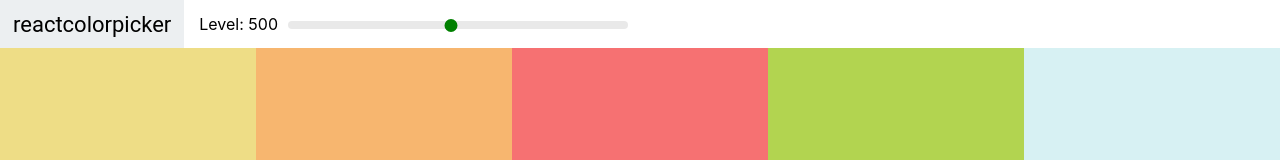
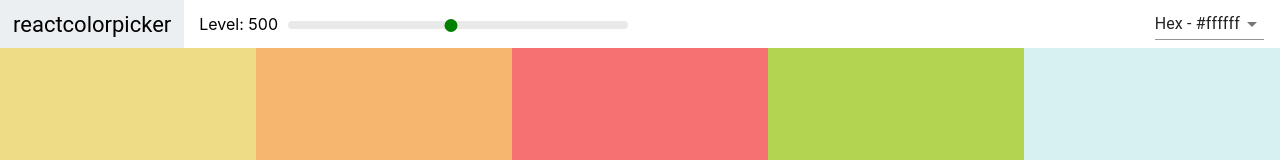
Before and after one commit to mjrdnr/color-project, a React (Create React App) app: page / in a window 1280 px wide. Shown: the top 160 px of the page. Built offline with nearby package versions, Linux system fonts and the light colour scheme.

Commit message:
Add MaterialUI and Snackbar

```diff
--- a/package.json
+++ b/package.json
@@ -3,6 +3,8 @@
   "version": "0.1.0",
   "private": true,
   "dependencies": {
+    "@material-ui/core": "^4.10.2",
+    "@material-ui/icons": "^4.9.1",
     "@testing-library/jest-dom": "^4.2.4",
     "@testing-library/react": "^9.5.0",
     "@testing-library/user-event": "^7.2.1",
--- a/src/ColorHelpers.js
+++ b/src/ColorHelpers.js
@@ -21,7 +21,7 @@
                 id: color.name.toLowerCase().replace(/ /g, "-"),
                 hex: scale[i],
                 rgb: chroma(scale[i]).css(),
-                rgba: chroma(scale[i]).css().replace("rgba", "rgba").replace(")", ",1.0)")
+                rgba: chroma(scale[i]).css().replace("rgb", "rgba").replace(")", ",1.0)")
             })
         }
     }
--- a/src/Navbar.css
+++ b/src/Navbar.css
@@ -48,3 +48,8 @@
     margin-left: -7px;
     margin-top: -2px;
 }
+
+.select-container {
+    margin-left: auto;
+    margin-right: 1rem;
+}
--- a/src/Navbar.js
+++ b/src/Navbar.js
@@ -1,12 +1,35 @@
 import React, { Component } from 'react'
+import Select from '@material-ui/core/Select'
+import MenuItem from '@material-ui/core/MenuItem'
+import Snackbar from '@material-ui/core/Snackbar'
+import CloseIcon from '@material-ui/icons/Close'
+import { IconButton } from '@material-ui/core'
 import 'rc-slider/assets/index.css';
 import Slider from 'rc-slider';
 import './Navbar.css'
 
 
+
 class Navbar extends Component {
+    constructor(props) {
+        super(props);
+        this.state = { format: 'hex', open: false };
+        this.handleFormatChange = this.handleFormatChange.bind(this);
+        this.closeSnackbar = this.closeSnackbar.bind(this);
+    }
+
+    handleFormatChange(e) {
+        this.setState({ format: e.target.value, open: true });
+        this.props.handleChange(e.target.value);
+    }
+
+    closeSnackbar() {
+        this.setState({ open: false })
+    }
+
     render() {
         const { level, changeLevel } = this.props;
+        const { format } = this.state;
         return (
             <header className="Navbar">
                 <div className="logo">
@@ -22,7 +45,29 @@
                             onAfterChange={changeLevel} />
                     </div>
                 </div>
+                <div className="select-container">
+                    <Select value={format} onChange={this.handleFormatChange}>
+                        <MenuItem value="hex">Hex - #ffffff</MenuItem>
+                        <MenuItem value="rgb">RGB - rgb(255, 255, 255)</MenuItem>
+                        <MenuItem value="rgba">RGBA - rgba(255, 255, 255, 1</MenuItem>
+                    </Select>
+                </div>
 
+                <Snackbar
+                    anchorOrigin={{ vertical: "bottom", horizontal: "left" }}
+                    open={this.state.open}
+                    autoHideDuration={3000}
+                    message={<span id="message-id">Format Changed!</span>}
+                    ContentProps={{
+                        "aria-describedby": "message-id"
+                    }}
+                    onClose={this.closeSnackbar}
+                    action={[
+                        <IconButton onClick={this.closeSnackbar} color="inherit" key="close" aria-label="close">
+                            <CloseIcon />
+                        </IconButton>
+                    ]}
+                />
             </header>
         )
     }
--- a/src/Palette.js
+++ b/src/Palette.js
@@ -3,27 +3,30 @@
 import Navbar from './Navbar'
 import './Palette.css';
 
-
-
 class Palette extends Component {
     constructor(props) {
         super(props);
-        this.state = { level: 500 };
+        this.state = { level: 500, format: "hex" };
         this.changeLevel = this.changeLevel.bind(this);
+        this.changeFormat = this.changeFormat.bind(this);
     }
 
     changeLevel(level) {
         this.setState({ level });
     }
+
+    changeFormat(val) {
+        this.setState({ format: val });
+    }
     render() {
         const { colors } = this.props.palette;
-        const { level } = this.state;
+        const { level, format } = this.state;
         const colorBoxes = colors[level].map(color => (
-            <ColorBox background={color.hex} name={color.name} />
+            <ColorBox background={color[format]} name={color.name} />
         ));
         return (
             <div className="Palette">
-                <Navbar level={level} changeLevel={this.changeLevel} />
+                <Navbar level={level} changeLevel={this.changeLevel} handleChange={this.changeFormat} />
                 <div className="Palette-colors">{colorBoxes}</div>
 
             </div>
```
Also changed, not shown: 1 other file (tests, documents, lock files or other folders).
